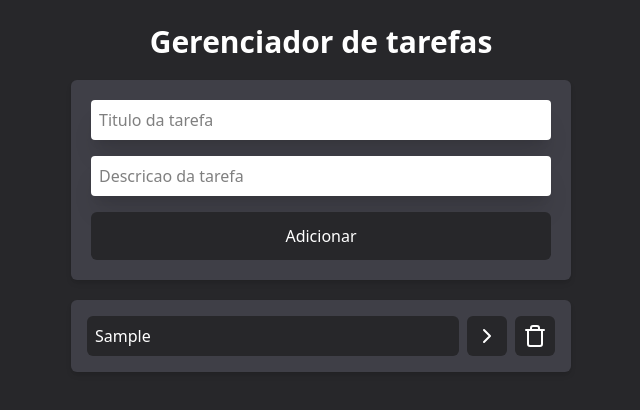
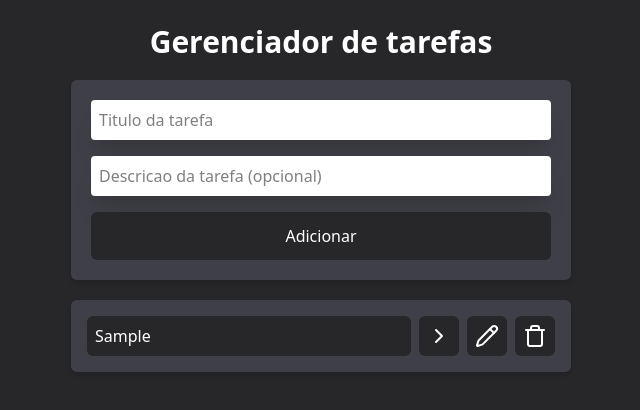
Before and after one commit to iurig21/todo-list, a React (Vite) app: page / in a window 1280 px wide. Both pictures are taken after typing "Sample", "Sample" into the empty fields and a click on the button "Adicionar". Shown: the top 410 px of the page, without its empty margins (319-959 px from the left). Built offline with nearby package versions, Linux system fonts and the light colour scheme.

Commit message:
feat:users can modify an existing task

```diff
--- a/src/App.jsx
+++ b/src/App.jsx
@@ -4,6 +4,7 @@ import AddTask from "./components/AddTask";
 import Tasks from "./components/Tasks";
 import { v4 } from "uuid";
 import Title from "./components/Title";
+import EditTask from "./components/EditTask";
 
 function App() {
   const storedTasks = localStorage.getItem("tasks");
@@ -11,11 +12,16 @@ function App() {
     storedTasks ? JSON.parse(storedTasks) : []
   );
 
+
+const [edit,setEdit] = useState(false);
+const[taskData,setTaskData] = useState({});
+
   useEffect(
     () => localStorage.setItem("tasks", JSON.stringify(tasks)),
     [tasks]
   );
 
+  /*
   useEffect(() => {
     async function Apidata() {
       const response = await fetch(
@@ -27,9 +33,9 @@ function App() {
       const responseJSON = await response.json();
       setTasks(responseJSON);
     }
-    // Apidata(); //Tarefas podem vir de uma API, se quiser
+     Apidata(); //Tarefas podem vir de uma API, se quiser
   }, []); // Lista vazia para que a função so seja executada na 1a vez que o usuario entrar na aplicação
-
+  */
   function OnAddTaskClick(title, desc) {
     const newTask = {
       id: v4(),
@@ -53,16 +59,36 @@ function App() {
     setTasks(newTasks);
   }
 
+  function OnEditTaskClick(task){
+    setEdit(true);
+    setTaskData({
+      id: task.id,
+      title: task.title,
+      description: task.description
+    });
+  }
+
+
+  function SaveEdits(newTitle,newDesc){
+    const newTasks = tasks.map((t) => t.id === taskData.id ? {... t , title : newTitle , description : newDesc} : t );
+    setTasks(newTasks);
+    setEdit(false);
+  }
+
   return (
     <div className="h-screen w-screen bg-zinc-800 flex justify-center p-6">
       <div className="w-[500px] space-y-5">
         <Title>Gerenciador de tarefas</Title>
         <AddTask OnAddTaskClick={OnAddTaskClick} />
-        <Tasks
-          tasks={tasks}
-          OnTaskClick={OnTaskClick}
-          OnDeleteTask={OnDeleteTask}
-        />
+        {edit && <EditTask taskData={taskData} SaveEdits={SaveEdits}/>}
+        {tasks.length > 0 && (
+          <Tasks
+            tasks={tasks}
+            OnTaskClick={OnTaskClick}
+            OnDeleteTask={OnDeleteTask}
+            OnEditTaskClick={OnEditTaskClick}
+          />
+        )}
       </div>
     </div>
   );
--- a/src/components/AddTask.jsx
+++ b/src/components/AddTask.jsx
@@ -6,8 +6,8 @@ function AddTask({ OnAddTaskClick }) {
   const [desc, setDesc] = useState("");
 
   const handleSubmit = () => {
-    if (!title.trim() || !desc.trim()) {
-      return alert("Precisa inserir os dois campos!");
+    if (!title.trim()) {
+      return alert("O titulo é obrigatório!");
     }
     OnAddTaskClick(title, desc);
     setTitle("");
@@ -30,7 +30,7 @@ function AddTask({ OnAddTaskClick }) {
         onChange={(event) => setDesc(event.target.value)}
         onKeyDown={(event) => (event.key === "Enter" ? handleSubmit() : null)}
         type="text"
-        placeholder="Descricao da tarefa"
+        placeholder="Descricao da tarefa (opcional)"
       />
       <button
         className="w-full bg-zinc-800 text-white p-3 rounded-md cursor-pointer font-medium"
--- /dev/null
+++ b/src/components/EditTask.jsx
@@ -0,0 +1,44 @@
+import { useState } from "react";
+import Input from "./Input";
+
+function EditTask({taskData,SaveEdits}) {
+
+
+    const [newTitle,setNewTitle] = useState(taskData.title);
+    const [newDesc,setNewDesc] = useState(taskData.description);
+
+    const HandleEditSave = () => {
+      if(!newTitle.trim()){
+        return alert("O titulo é obrigatorio!");
+      }
+
+      SaveEdits(newTitle,newDesc);
+    }
+
+
+  return (
+    <div className="fixed inset-0 flex items-center justify-center bg-black/30 backdrop-blur-sm z-50">
+      <div className="bg-zinc-700 bg-opacity-80 backdrop-blur-md p-12 rounded-xl shadow-xl space-y-8 w-[600px]">
+        <Input
+          className="w-full h-14 text-lg bg-white/80 backdrop-blur-sm rounded-md px-4 focus:outline-none focus:ring-2 focus:ring-blue-400"
+          type="text"
+          onKeyDown={(event) => event.key === "Enter" ? HandleEditSave() : null}
+          defaultValue={taskData.title}
+          onChange={(event) => setNewTitle(event.target.value)}
+        />
+        <Input
+          className="w-full h-14 text-lg bg-white/80 backdrop-blur-md rounded-md px-4 focus:outline-none focus:ring-2 focus:ring-blue-400"
+          type="text"
+          onKeyDown={(event) => event.key === "Enter" ? HandleEditSave() : null}
+          defaultValue={taskData.description}
+          onChange={(event) => setNewDesc(event.target.value)}
+        />
+        <button className="w-full bg-zinc-800 text-white p-4 rounded-xl cursor-pointer font-semibold text-lg" onClick={HandleEditSave}>
+          Salvar
+        </button>
+      </div>
+    </div>
+  );
+}
+
+export default EditTask;
--- a/src/components/Tasks.jsx
+++ b/src/components/Tasks.jsx
@@ -1,9 +1,11 @@
-import { CheckIcon, ChevronRightIcon,Trash } from "lucide-react";
+import { CheckIcon, ChevronRightIcon,Trash,Pencil } from "lucide-react";
 import { useNavigate } from "react-router-dom";
 import Button from "./Button";
-function Tasks({tasks,OnTaskClick,OnDeleteTask}) {
 
-  const navigate = useNavigate();
+function Tasks({tasks,OnTaskClick,OnDeleteTask,OnEditTaskClick}) {
+
+
+const navigate = useNavigate();
 
 function OnSeeDetailsClick(task){
     const query = new URLSearchParams();
@@ -12,12 +14,14 @@ function OnSeeDetailsClick(task){
     navigate(`/task?${query.toString()}`);
 }
 
+
   return (
     <ul className="list-none space-y-3 bg-zinc-700 p-4 rounded-md shadow-md">
-      {tasks.map((task) => (
-        <li key={task.id} className="flex gap-2">
+      {tasks.map((task,idx) => (
+        <li key={idx} className="flex gap-2">
           <button className={` cursor-pointer text-white bg-zinc-800 rounded-md p-2 w-full flex gap-2 text-start ${task.completed && 'line-through'}`} onClick={() => OnTaskClick(task.id)}> {task.completed && <CheckIcon/>} {task.title} </button>
           <Button onClick={() => OnSeeDetailsClick(task)}> <ChevronRightIcon/> </Button>
+          <Button onClick={() => OnEditTaskClick(task)}> <Pencil/> </Button>
           <Button onClick={() => OnDeleteTask(task.id)}> <Trash/> </Button>
         </li>
       ))}
```
